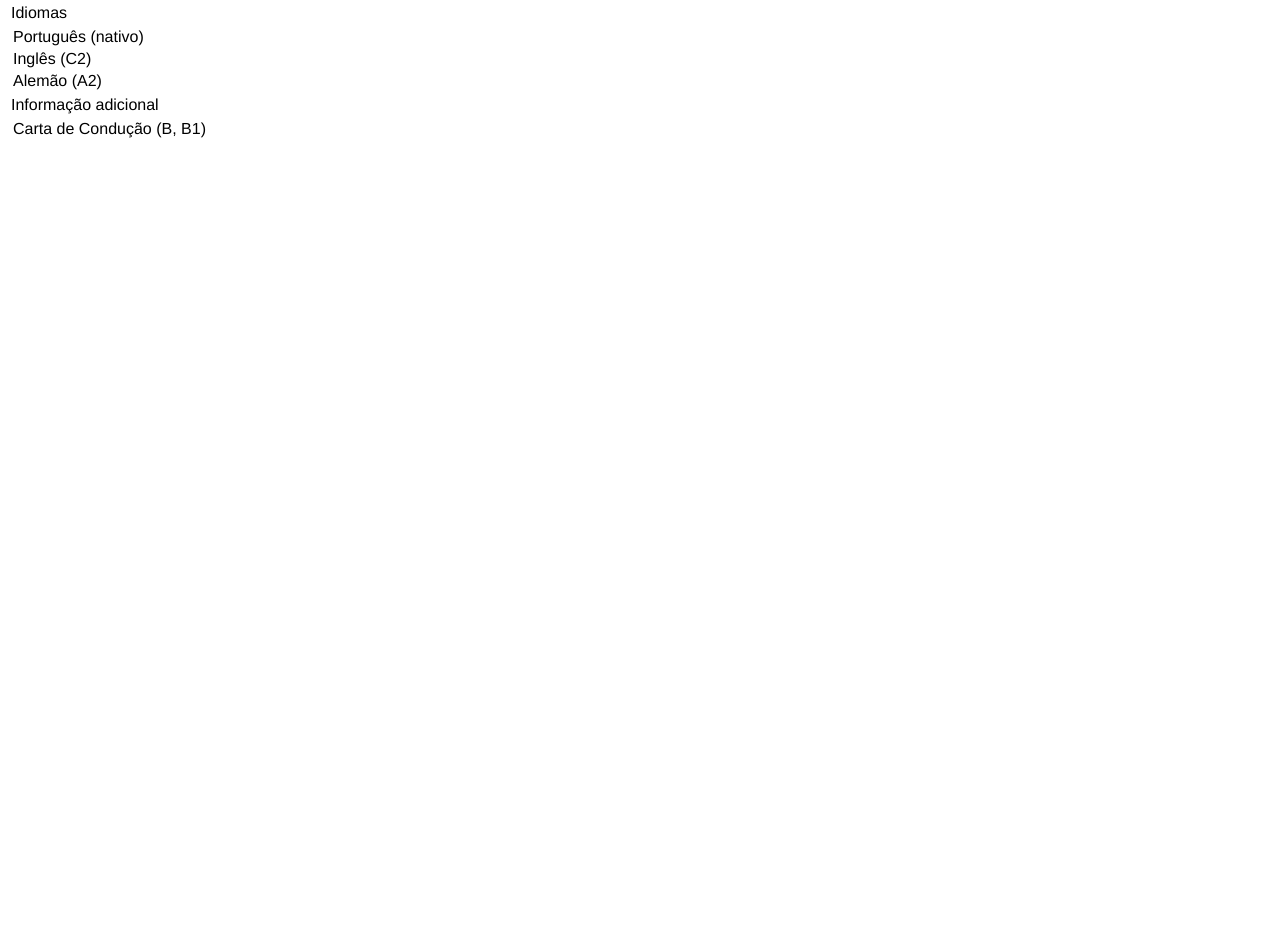
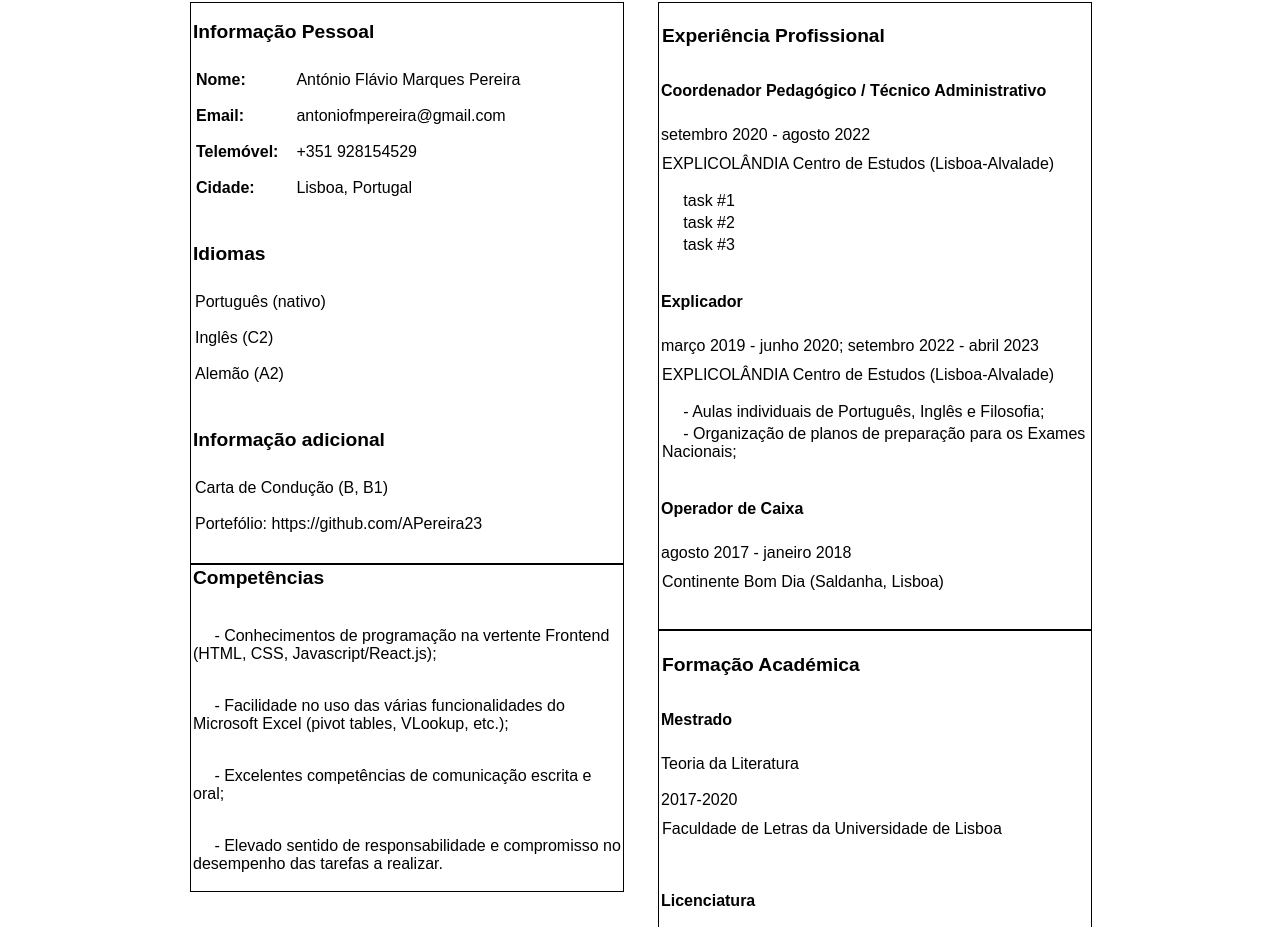
Before and after one commit to APereira23/curriculum-vitae-builder, a React (Create React App) app: page / in a window 1280 px wide. Shown: the part 245-1172 px from the top of the page. Before the commit the page ends 800 px from the top, so only its background shows below. Built offline with nearby package versions, Linux system fonts and the light colour scheme.

Commit message:
Finished building the components. Added preliminary stylings

```diff
--- a/src/App.css
+++ b/src/App.css
@@ -1,35 +1,136 @@
-/* page */
+.page {
+  max-width: 900px;
+  margin: 0 auto;
+  font-family: Arial, Helvetica, sans-serif;
+}
 
-html {
-  font-size: 16px;
-  font-family:'Franklin Gothic Medium', 'Arial Narrow', Arial, sans-serif;
+/* Header */
+.header-container {
+  display: flex;
+  align-items: center;
+  justify-content: center;
+}
+
+.header-photo {
+  height: 100%;
+  width: auto;
+  max-width: 70%;
+  object-fit: cover;
+  border-radius: 5%;
+}
+
+.header-name {
+  margin-left: 20px;
+  font-size: 32px;
+  font-weight: bold;
 }
 
 
-
-
-/* Header */
-
-.header-container {
-  display: flex;
-  justify-content: space-around;
-  align-items: center;
+/* Bio styling */
+.bio-container {
+  width: 100%;
   border: solid 1px;
 }
 
-.photo-container {
-  border: solid 1px;
-  display: flex;
+.bio-category {
+  font-size: 1.2rem;
+  font-weight: bold;
+  padding: 1rem 0;
 }
 
-.header-photo {
-  height: 120px;
-  width: 100px;
+.bio-key {
+  font-weight: bold;
+  padding-right: 1rem;
 }
 
-.header-name {
-  font-size: 1.5rem;
-  border:solid 1px;
+.bio-prop {
+  padding: 0.5rem 0;
 }
 
-/* BIO */
+/* Work styling */
+.work-container {
+  width: 100%;
+  border: solid 1px;
+
+}
+
+.work-title {
+  font-size: 1.2rem;
+  font-weight: bold;
+  margin-bottom: 1rem;
+}
+
+.job-title {
+  font-weight: bold;
+  padding: 1rem 0;
+}
+
+.job-when {
+  padding: 0.5rem 0;
+}
+
+.job-where {
+  padding-bottom: 1rem;
+}
+
+.job-task {
+  text-indent: 5%;
+
+}
+
+/* Education styling */
+.education-container {
+  width: 100%;
+  border: solid 1px;
+
+}
+
+.education-title {
+  font-size: 1.2rem;
+  font-weight: bold;
+  margin-bottom: 1rem;
+}
+
+.degree-title {
+  font-weight: bold;
+  padding: 1rem 0;
+}
+
+.degree-course {
+  padding: 0.5rem 0;
+}
+
+.degree-when {
+  padding: 0.5rem 0;
+}
+
+.degree-where {
+  padding-bottom: 1rem;
+}
+
+/* Skills styling */
+.skills-container {
+  width: 100%;
+  border: solid 1px;
+
+}
+
+.skills-title {
+  font-size: 1.2rem;
+  font-weight: bold;
+  margin-bottom: 1rem;
+}
+
+.skills-item {
+  text-indent: 5%;
+}
+
+/* Block containers styling */
+.block-row-container {
+  display: flex;
+  justify-content: space-between;
+}
+
+.block-col-container {
+  width: 48%;
+}
--- a/src/App.js
+++ b/src/App.js
@@ -15,10 +15,16 @@ class App extends Component {
     return (
       <div className="page">
         <Header />
-        <Bio />
-        <Work />
-        <Education />
-        <Skills />
+        <div className="block-row-container">
+          <div className="block-col-container">
+            <Bio />
+            <Skills />
+          </div>
+          <div className="block-col-container">
+            <Work />
+            <Education />
+          </div>
+        </div>
       </div>
     );
   }
--- a/src/Bio.js
+++ b/src/Bio.js
@@ -11,20 +11,16 @@ class Bio extends Component {
 
   }
 
-  log = () => {console.log()};
-
   render() {
     return (
       <div className="bio-container">
-        {console.clear()}
-        {this.log()}
         <table>
-          <thead>
+          <tbody>
             {bio.map((cat) => {
               return (
                 <>
                   <tr>
-                    <td>{cat.title}</td>
+                    <td className="bio-category">{cat.title}</td>
                   </tr>
                   <tr>
                   {Object.entries(cat.contents).map((field) => {
@@ -39,11 +35,12 @@ class Bio extends Component {
                       </tr>
                     );
                   })}
+                  <br></br>
                   </tr>
                 </>
               );
             })}
-          </thead>
+          </tbody>
         </table>
       </div>
     );
--- a/src/Education.js
+++ b/src/Education.js
@@ -1,15 +1,50 @@
 import React, { Component } from "react";
+import { education } from "./data.js";
+
 
 class Education extends Component {
   constructor(props) {
     super(props);
+    this.state = {
+      education: education
+    }
 
   }
 
   render() {
+    {console.clear()}
     return (
       <div className="education-container">
-
+        <table>
+          <thead>
+            <tr>
+              <td>
+                <h3 className="education-title">Formação Académica</h3>
+              </td>
+            </tr>
+          </thead>
+          <tbody>
+            {education.map((degree) => {
+              return (
+                <>
+                  <tr>
+                    <td className="degree-title">{degree.title}</td>
+                  </tr>
+                  <tr>
+                    <td className="degree-course">{degree.course}</td>
+                  </tr>
+                  <tr>
+                    <td className="degree-when">{degree.when}</td>
+                  </tr>
+                  <tr>
+                    <td className="degree-where">{degree.where}</td>
+                  </tr>
+                <br></br>
+                </>
+              );
+            })}
+          </tbody>
+        </table>
       </div>
     );
   }
--- a/src/Skills.js
+++ b/src/Skills.js
@@ -1,16 +1,34 @@
 import React, { Component } from "react";
+import { skills } from "./data.js";
 
 class Skills extends Component {
   constructor(props) {
     super(props);
-
+    this.state = {
+      skills: skills
+    }
   }
 
   render() {
     return (
       <div className="skills-container">
+        <table>
+          <thead>
+            <tr className="skills-title">Competências</tr>
+            <br></br>
+          </thead>
+          <tbody>
+            {skills.map((skill) => {
+              return (
+              <tr>
+                <p className="skills-item">{skill.text}</p>
+              </tr>
+              );
+            })}
+          </tbody>
+        </table>
+      </div>
 
-      </div>
     );
   }
 }
--- a/src/Work.js
+++ b/src/Work.js
@@ -1,15 +1,55 @@
 import React, { Component } from "react";
+import { work } from "./data.js";
+
 
 class Work extends Component {
   constructor(props) {
     super(props);
+    this.state = {
+      work: work
+    }
 
   }
 
   render() {
     return (
       <div className="work-container">
-
+        <table>
+          <thead>
+            <tr>
+              <td>
+                <h3 className="work-title">Experiência Profissional</h3>
+              </td>
+            </tr>
+          </thead>
+          <tbody>
+            {work.map((job) => {
+              return (
+                <>
+                  <tr>
+                    <td className="job-title">{job.title}</td>
+                  </tr>
+                  <tr>
+                    <td className="job-when">{job.when}</td>
+                  </tr>
+                  <tr>
+                    <td className="job-where">{job.where}</td>
+                  </tr>
+                  {job.tasks.map((task) => {
+                    return (
+                    <>
+                      <tr>
+                        <td className="job-task">{task}</td>
+                      </tr>
+                    </>
+                    );
+                  })}
+                <br></br>
+                </>
+              );
+            })}
+          </tbody>
+        </table>
       </div>
     );
   }
--- a/src/data.js
+++ b/src/data.js
@@ -25,9 +25,79 @@ const bio = [
     id: uniqid(),
     contents: [
       "Carta de Condução (B, B1)",
+      "Portefólio: https://github.com/APereira23"
     ]
   }
 ];
 
+const work = [
+  {
+    title: "Coordenador Pedagógico / Técnico Administrativo",
+    when: "setembro 2020 - agosto 2022",
+    where: "EXPLICOLÂNDIA Centro de Estudos (Lisboa-Alvalade)",
+    tasks: [
+      "task #1",
+      "task #2",
+      "task #3",
+    ],
+    id: uniqid(),
+  },
+  {
+    title: "Explicador",
+    when: "março 2019 - junho 2020; setembro 2022 - abril 2023" ,
+    where: "EXPLICOLÂNDIA Centro de Estudos (Lisboa-Alvalade)",
+    tasks: [
+      "- Aulas individuais de Português, Inglês e Filosofia;",
+      "- Organização de planos de preparação para os Exames Nacionais;"
+    ],
+    id: uniqid(),
+  },
+  {
+    title: "Operador de Caixa",
+    when: "agosto 2017 - janeiro 2018",
+    where: "Continente Bom Dia (Saldanha, Lisboa)",
+    tasks: [
+    ],
+    id: uniqid(),
+  },
+];
 
-export { bio };
+const education = [
+  {
+    title: "Mestrado",
+    course: "Teoria da Literatura",
+    when: "2017-2020",
+    where: "Faculdade de Letras da Universidade de Lisboa",
+    id: uniqid(),
+  },
+  {
+    title: "Licenciatura",
+    course: "Línguas, Literaturas e Culturas",
+    when: "2014 - 2017",
+    where: "Faculdade de Letras da Universidade de Lisboa",
+    id: uniqid(),
+  },
+];
+
+const skills = [
+  {
+    id: uniqid(),
+    text: "- Conhecimentos de programação na vertente Frontend (HTML, CSS, Javascript/React.js);",
+  },
+  {
+    id: uniqid(),
+    text: "- Facilidade no uso das várias funcionalidades do Microsoft Excel (pivot tables, VLookup, etc.);",
+  },
+  {
+    id: uniqid(),
+    text: "- Excelentes competências de comunicação escrita e oral;",
+  },
+  {
+    id: uniqid(),
+    text: "- Elevado sentido de responsabilidade e compromisso no desempenho das tarefas a realizar."
+  }
+];
+
+
+
+export { bio, work, education, skills };
```
Also changed, not shown: src/photo.jpeg.
